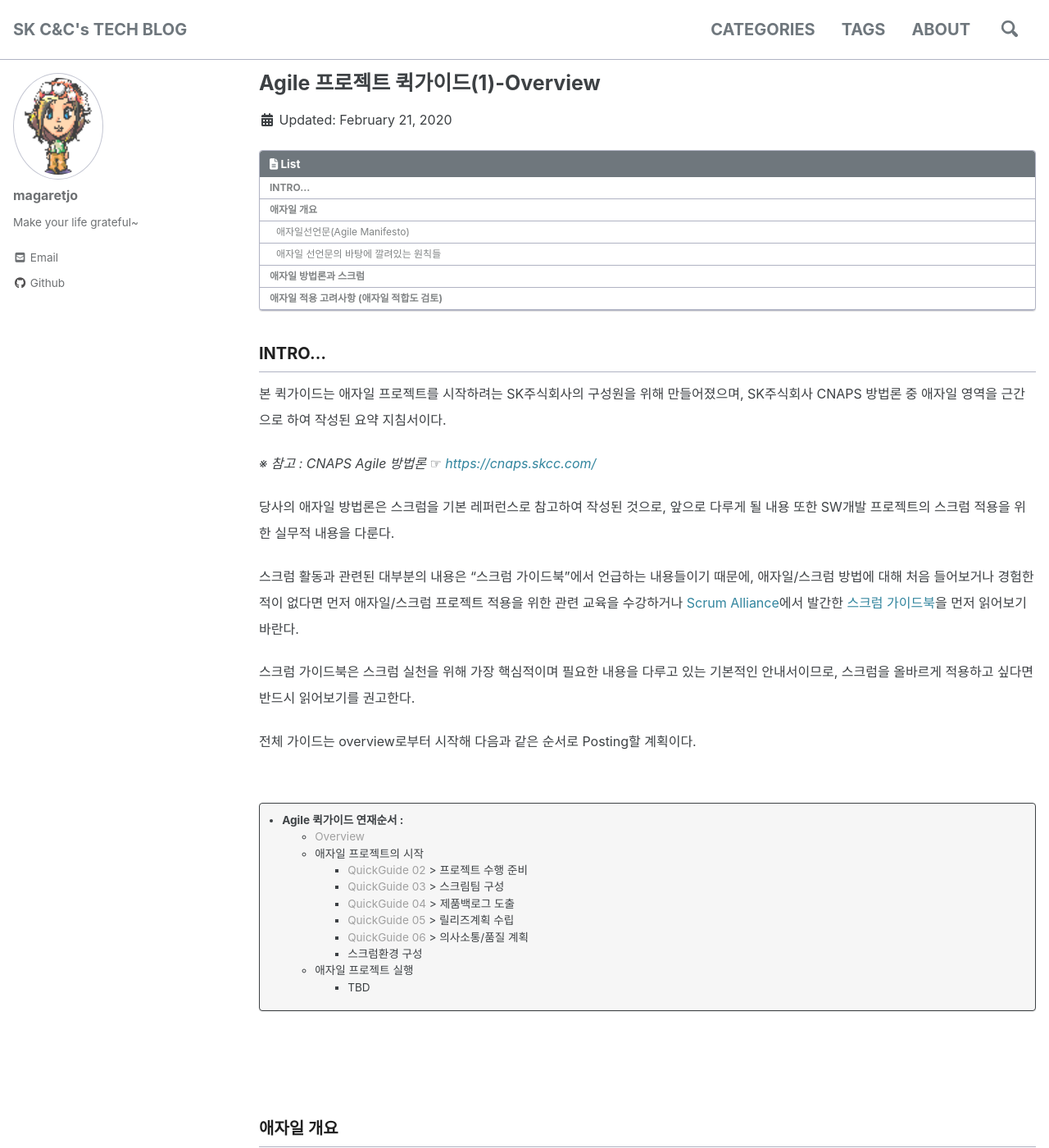
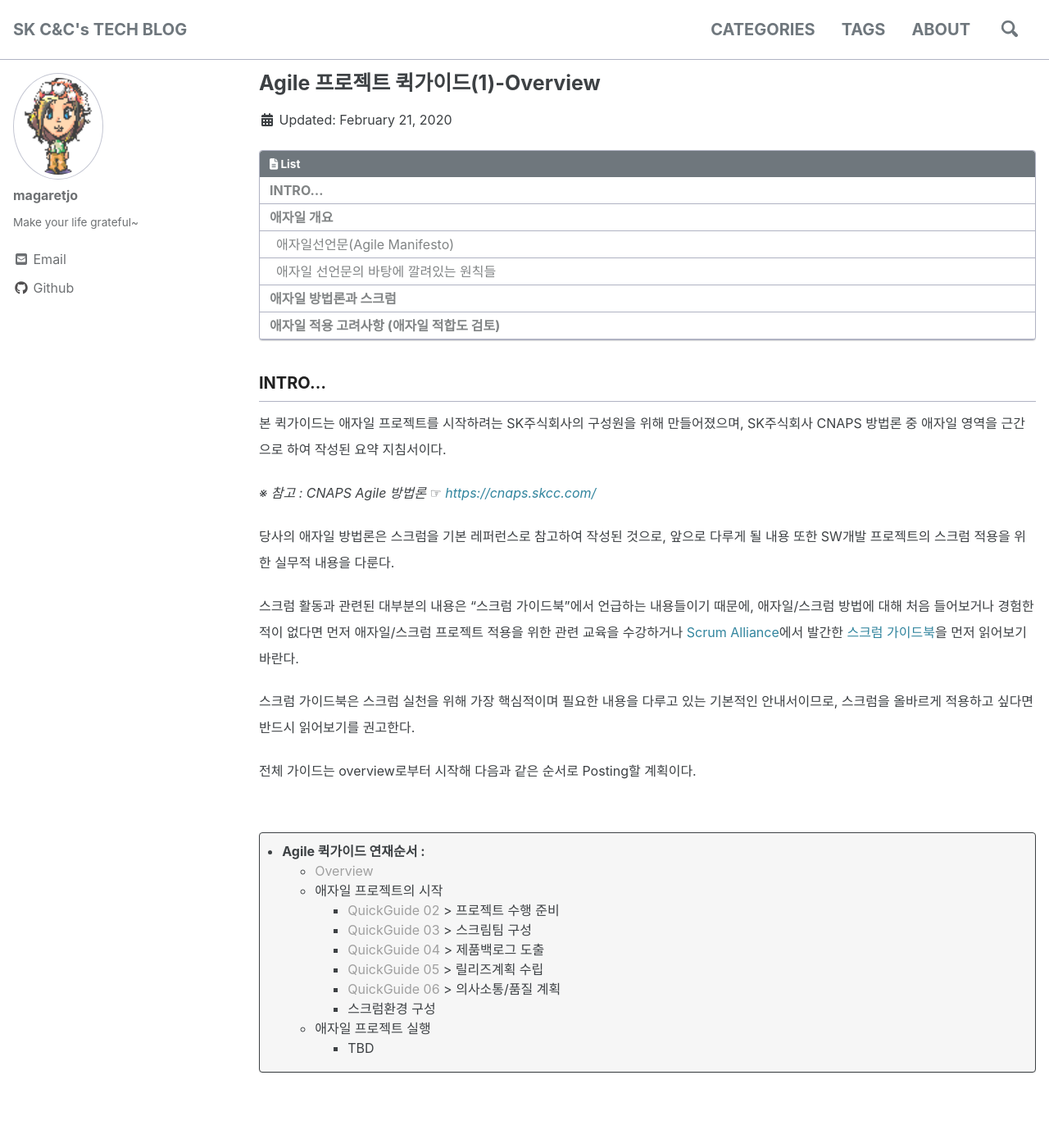
Before and after one commit to magaretjo/magaretjo.github.io, a Jekyll site: the page built from _posts/2020-02-21-Agile-QuickGuide01-Overview.md, in a window 1280 px wide and 1400 px high. Shown: the whole window at 82% size. Built offline with Jekyll 4.4.1, drawn with Linux system fonts in a browser that asks for light colours; cached includes are drawn as plain includes; nearby versions of some CDN libraries; comment, search, counter and statistics services are not loaded.

Commit message:
style change

```diff
--- a/_sass/minimal-mistakes/_base.scss
+++ b/_sass/minimal-mistakes/_base.scss
@@ -381,5 +381,6 @@ input[type="submit"],
 }
 
 .mg_focus_1{
-  color : mix(#000, darkorange, 50%);
+  color : crimson;
+  background: mix(#fff, lightgrey, 50%);
 }
--- a/_sass/minimal-mistakes/_page.scss
+++ b/_sass/minimal-mistakes/_page.scss
@@ -108,7 +108,7 @@ body {
   p,
   li,
   dl {
-    font-size: 1em;
+    font-size: 1rem;
   }
 
   /* paragraph indents */
--- a/_sass/minimal-mistakes/_variables.scss
+++ b/_sass/minimal-mistakes/_variables.scss
@@ -35,21 +35,22 @@ $header-font-family: $sans-serif !default;
 $caption-font-family: $serif !default;
 
 /* type scale */
-$type-size-1: 2.441em !default; // ~39.056px
-$type-size-2: 1.953em !default; // ~31.248px
-$type-size-3: 1.563em !default; // ~25.008px
-$type-size-4: 1.25em !default; // ~20px
-$type-size-5: 1em !default; // ~16px
+/* magaretjo changed size unit from em to rem */
+$type-size-1: 2.441rem !default; // ~39.056px
+$type-size-2: 1.953rem !default; // ~31.248px
+$type-size-3: 1.563rem !default; // ~25.008px
+$type-size-4: 1.25rem !default; // ~20px
+$type-size-5: 1rem !default; // ~16px
 
 // magaretjo modified
-$type-size-6: 0.85em !default; // ~14px
-$type-size-7: 0.75em !default; // ~12px
-$type-size-8: 0.6875em !default; // ~11px
-$type-size-9: 0.625em !default; // ~10px
+$type-size-6: 0.85rem !default; // ~14px
+$type-size-7: 0.75rem !default; // ~12px
+$type-size-8: 0.6875rem !default; // ~11px
+$type-size-9: 0.625rem !default; // ~10px
 
-//$type-size-6: 0.75em !default; // ~12px
-//$type-size-7: 0.6875em !default; // ~11px
-//$type-size-8: 0.625em !default; // ~10px
+//$type-size-6: 0.75rem !default; // ~12px
+//$type-size-7: 0.6875rem !default; // ~11px
+//$type-size-8: 0.625rem !default; // ~10px
 
 /*
    Colors
@@ -176,6 +177,6 @@ $intro-transition: intro 0.3s both !default;
    ========================================================================== */
 $toc-color : #a0a0a0;
 
-$blockquote-color : cornsilk; // #fffddc;
+$blockquote-color : #4CAF50; // #fffddc;
 $blockquote-left-color: mix(#000, $blockquote-color, 50%);
 $blockquote-border: 1px solid $blockquote-left-color;
```
